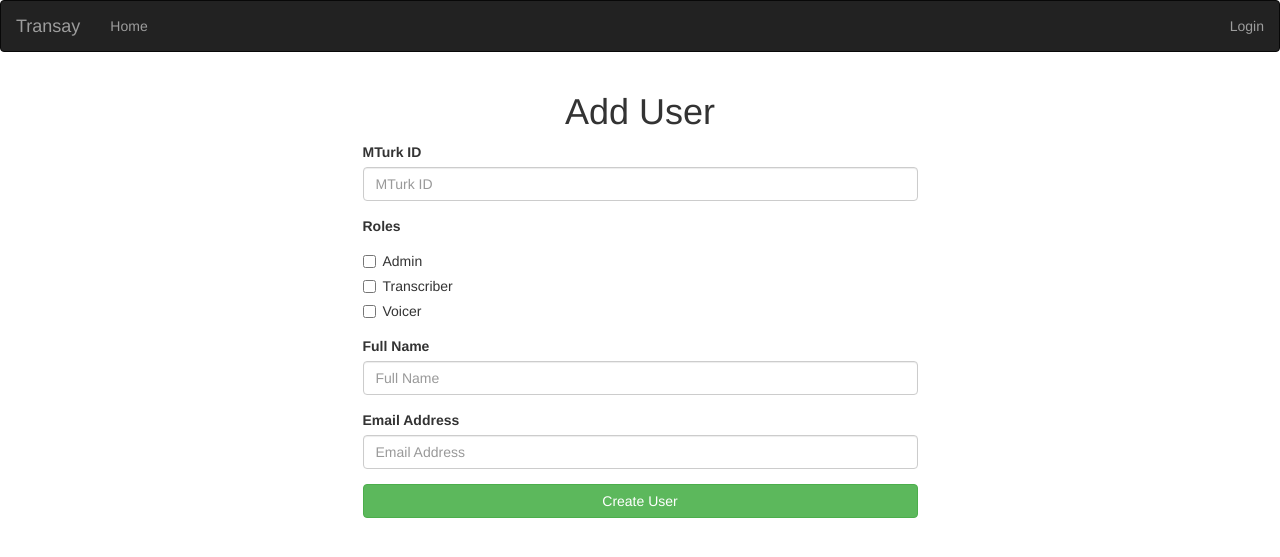
After one commit to rishihot55/transcriber-qualification, a Flask app: page /users/add in a window 1280 px wide. The commit adds this page. Shown: the top 557 px of the page. Run offline with Flask 2, Linux system fonts and the light colour scheme; some libraries are stand-ins or nearby versions.

Commit message:
Changing filepaths

```diff
--- a/app/templates/base.html
+++ b/app/templates/base.html
@@ -6,7 +6,7 @@
 	<meta name="description" content="Audio Transcription Recording">
 	<meta name="author" content="CMU Sphinx">
 
-	<link rel="stylesheet" type="text/css" href="static/css/bootstrap.css">
+	<link rel="stylesheet" type="text/css" href="/static/css/bootstrap.css">
 </head>
 <body>
 	<header>
@@ -25,8 +25,8 @@
 		{% endblock %}
 	</footer>
 
-	<script type="text/javascript" src="static/js/jquery.js"></script>
-	<script type="text/javascript" src="static/js/bootstrap.js"></script>
+	<script type="text/javascript" src="/static/js/jquery.js"></script>
+	<script type="text/javascript" src="/static/js/bootstrap.js"></script>
 
 </body>
 </html>
--- /dev/null
+++ b/app/templates/users/create.html
@@ -0,0 +1,39 @@
+{% extends "base.html" %}
+
+{% block content %}
+<div class="row">
+	<h1 class="text-center">Add User</h1>
+	<div class="col-md-6 col-md-offset-3">
+		<form action="/users" method="POST">
+			<div class="form-group">
+				<label for="user_id">MTurk ID</label>
+				<input type="text" id="user_id" name="user_id" class="form-control" placeholder="MTurk ID">
+			</div>
+			<div class="form-group">
+
+			</div>
+			<div class="form-group">
+				<label for="rights">Roles</label>
+				<div class="checkbox">
+					<label><input type="checkbox" name="admin">Admin</span></label>
+				</div>
+				<div class="checkbox">
+					<label><input type="checkbox" class="checkbox" name="transcriber">Transcriber</label>
+				</div>
+				<div class="checkbox">
+					<label><input type="checkbox" class="checkbox" name="voicer">Voicer</label>
+				</div>
+			</div>
+			<div class="form-group">
+				<label for="name">Full Name</label>
+				<input type="text" name="name" id="name" class="form-control" placeholder="Full Name">
+			</div>
+			<div class="form-group">
+				<label for="email">Email Address</label>
+				<input type="email" name="email" id="email" class="form-control" placeholder="Email Address">
+			</div>
+			<button type="submit" class="btn btn-success btn-block">Create User</button>
+		</form>
+	</div>
+</div>
+{% endblock %}
--- /dev/null
+++ b/app/templates/users/update.html
@@ -0,0 +1,4 @@
+{% extend "base.html" %}
+
+{% block content %}
+{% endblock %}
```
Also changed, not shown: app/templates/user/update.html (deleted).
